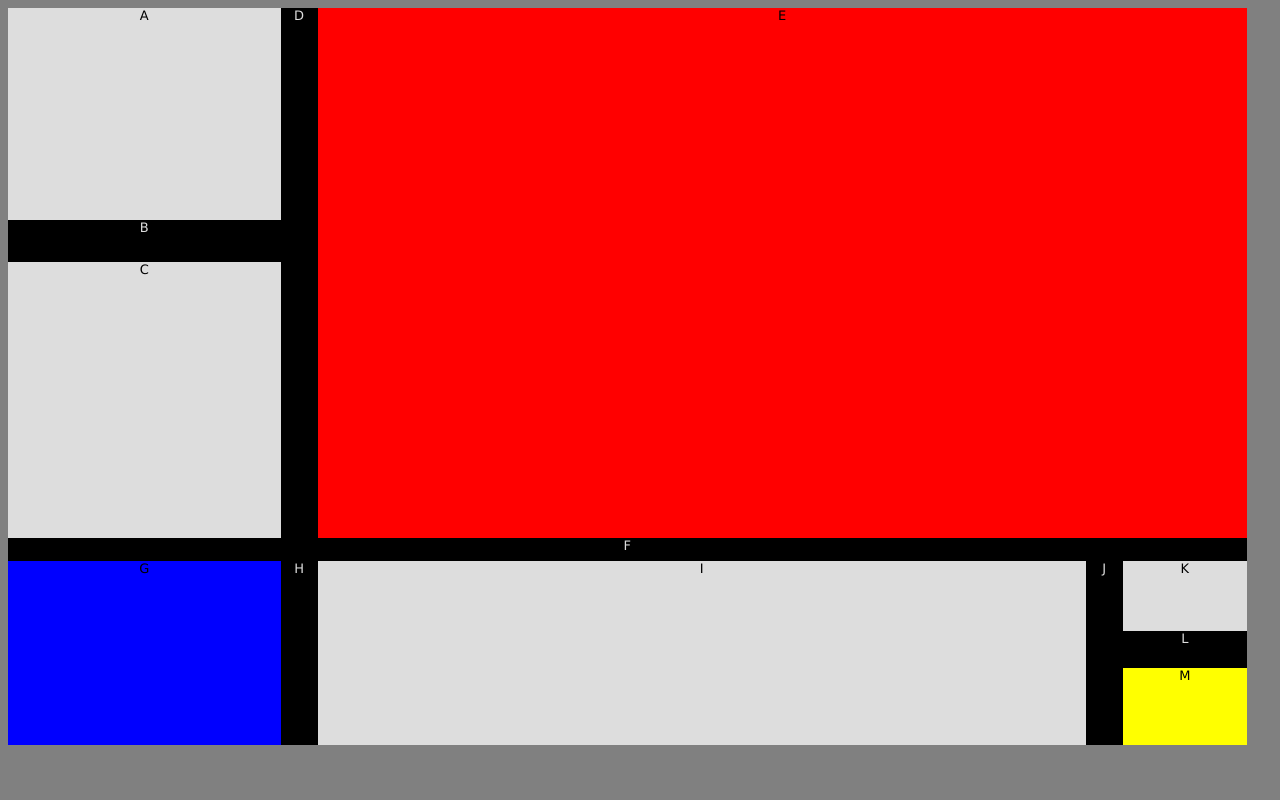
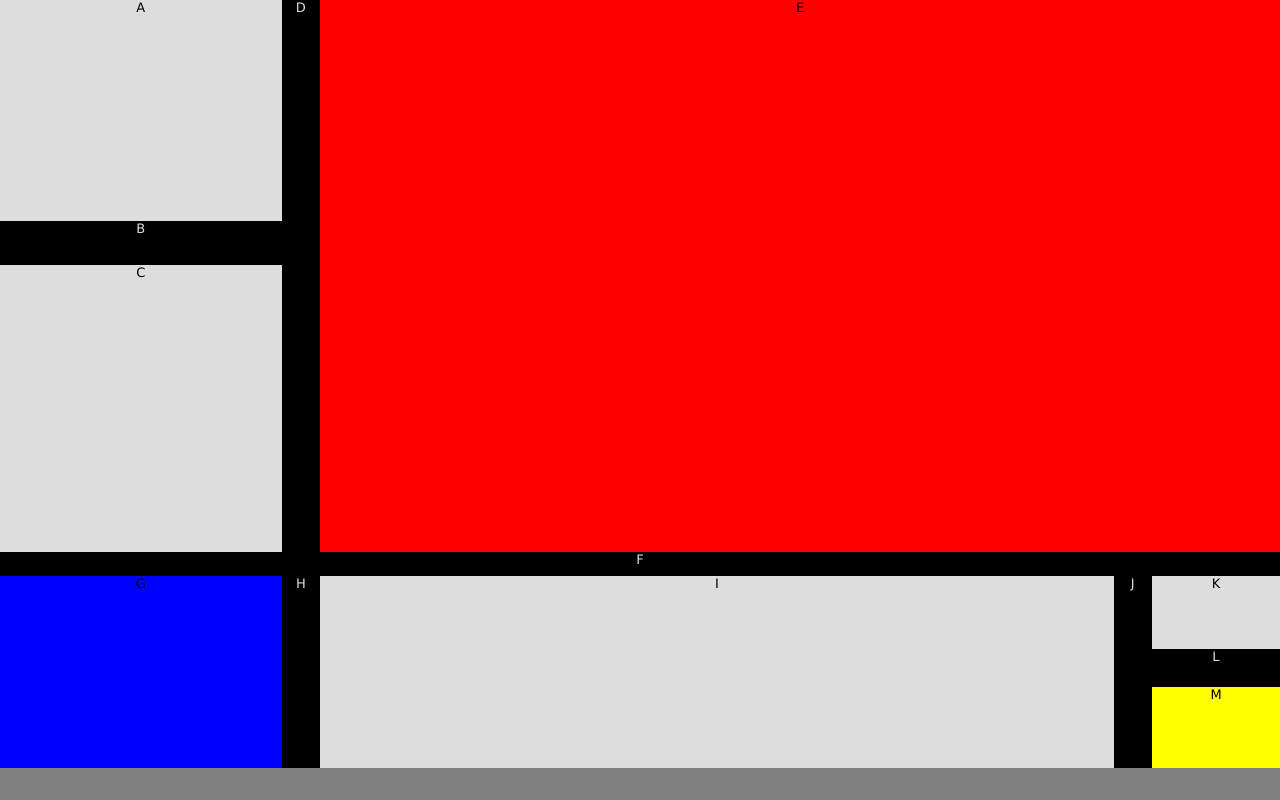
Before and after one commit to Jonqora/mondrian, a plain HTML site: page index.html in a window 1280 px wide. Drawn offline with Linux system fonts and the light colour scheme.

Commit message:
Add files via upload

```diff
--- a/index.html
+++ b/index.html
@@ -2,7 +2,16 @@
 
 <html>
   <head>
+    <title>Mondrian Stretch</title>
     <link href="mondrian.css" rel="stylesheet">
+    <link rel="icon" type="image/png" href="../images/favicon-32x32.png" sizes="32x32" />
+    <link rel="icon" type="image/png" href="../images/favicon-16x16.png" sizes="16x16" />
+    <meta charset="utf-8">
+    <meta property="og:title" content="Ellen Lloyd | Mondrian Stretch" />
+    <meta property="og:description" content="Responsive CSS stretch grid" />
+    <meta property="og:type" content="website" />
+    <meta property="og:url" content="https://ellenlloyd.ca/mondrian">
+    <meta property="og:image" content="images/og.png" />
   </head>
 
   <body>
--- a/mondrian.css
+++ b/mondrian.css
@@ -6,6 +6,11 @@ html {
   text-align: center;
   font-family: "Verdana", "Arial", sans-serif;
   font-size: small;
+}
+
+body {
+  margin: 0;
+  padding: 0;
 }
 
 /*SET WIDTH*/
@@ -17,7 +22,7 @@ html {
 .I          {width: 62%;}
 .klm        {width: 10%;}
   .K, .L, .M  {width: 100%;}
-.painting   {width: 98%;  min-width: 196px;}
+.painting   {width: 100%;  min-width: 196px;}
 
 /*SET HEIGHT*/
 .abc, .D, .E{height: 69%;}
@@ -29,7 +34,7 @@ html {
   .K {height: 38%}
   .L {height: 20%}
   .M {height: 42%}
-.painting   {height: 96vh;  min-height: 196px;}
+.painting   {height: 100vh;  min-height: 196px;}
 
 /*SET COLOR*/
 .A, .C, .I, .K {background-color: #DDD;}
```
